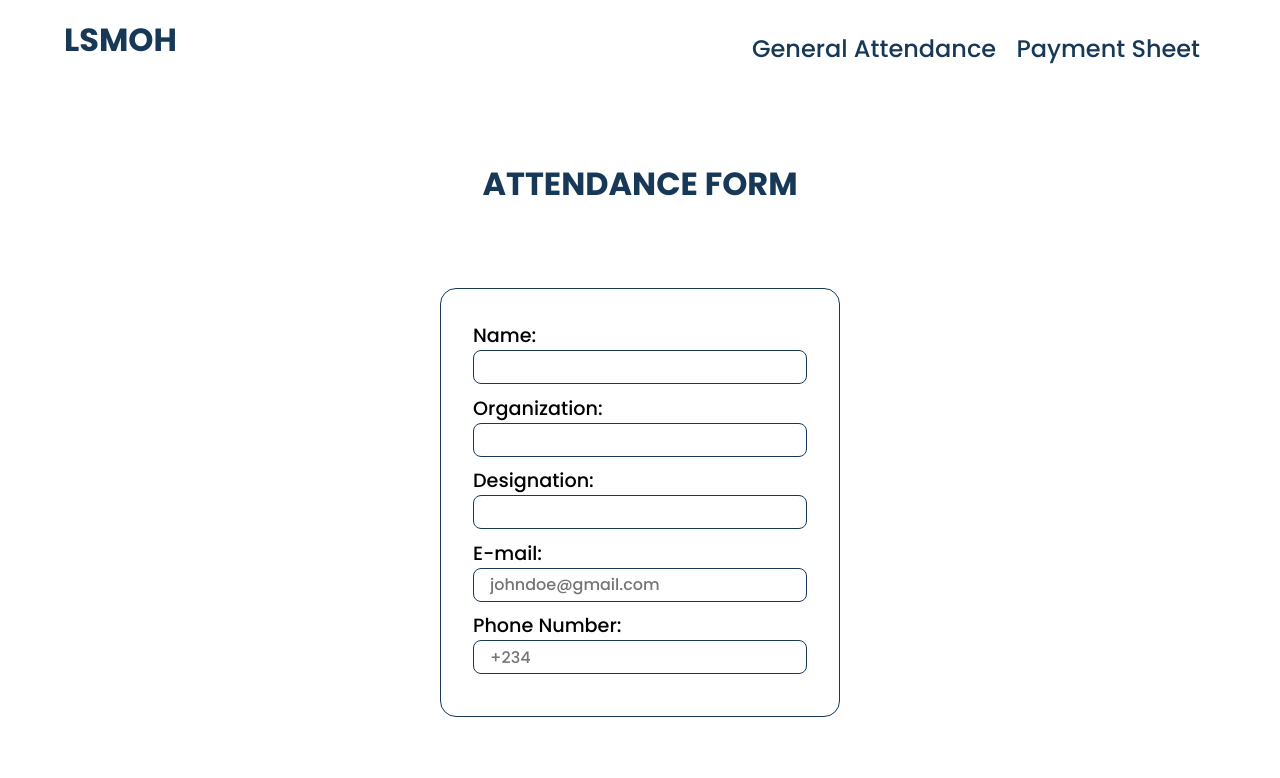
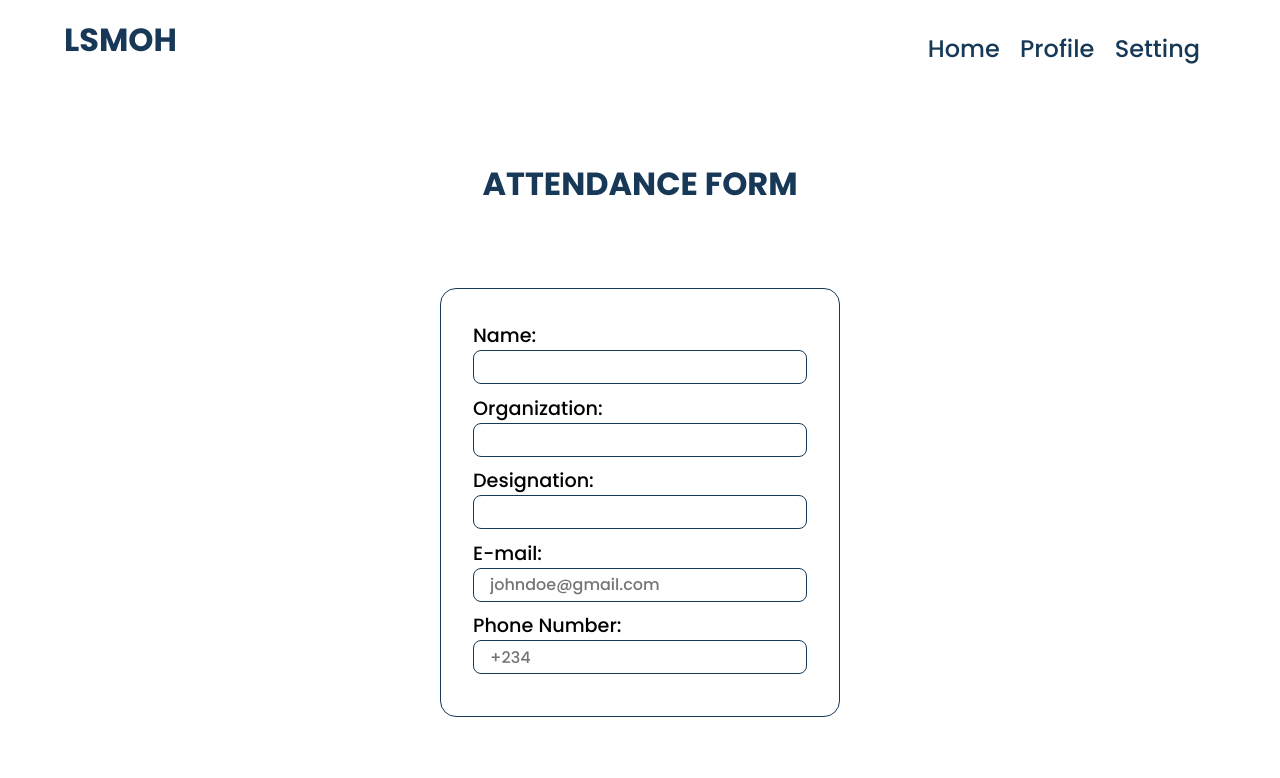
Before and after one commit to Blessing-95/attendance, a plain HTML site: page index.html in a window 1280 px wide. Shown: the top 778 px of the page. Drawn offline with nearby package versions, Linux system fonts and the light colour scheme.

Commit message:
Update index.html

```diff
--- a/index.html
+++ b/index.html
@@ -12,8 +12,9 @@
         <h1>LSMOH</h1>
 
         <div class="links">
-            <a href="#">General Attendance</a>
-            <a href="#">Payment Sheet</a>
+            <a href="#">Home</a>
+            <a href="#">Profile</a>
+            <a href="#">Setting</a>
         </div>
     </header>
 
```
